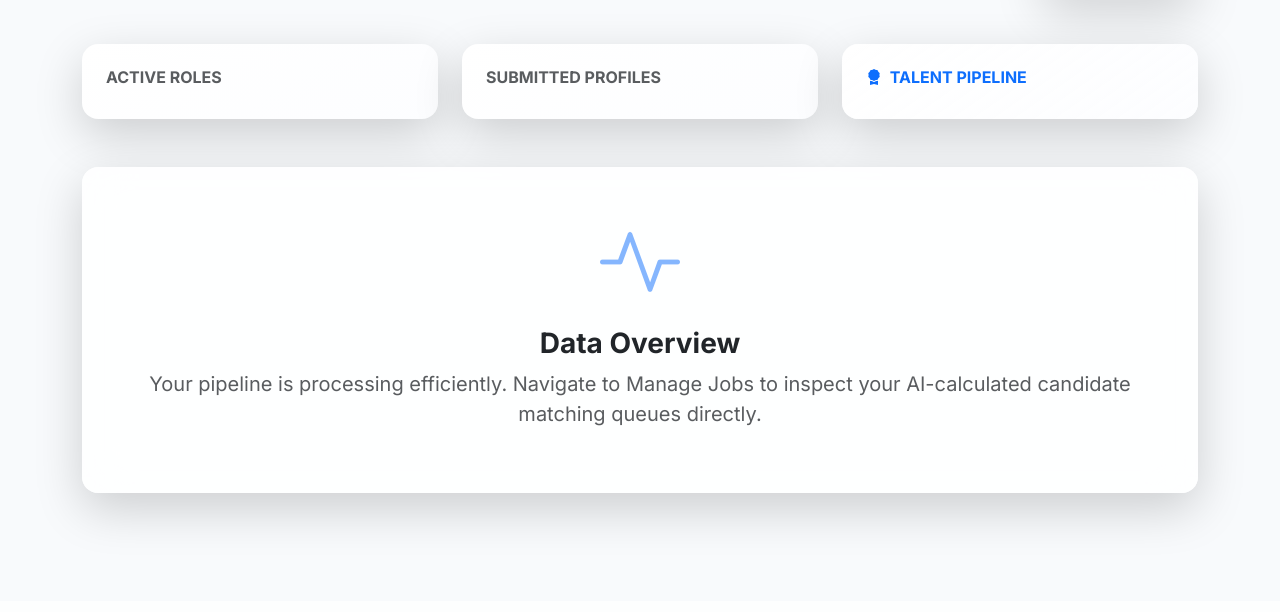
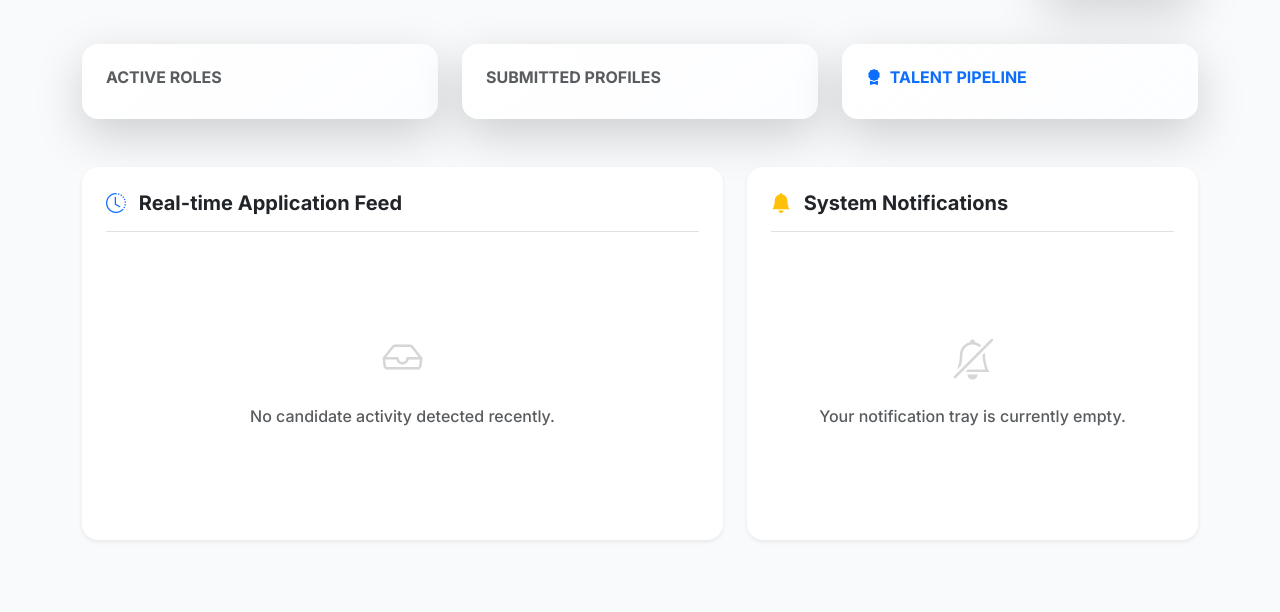
Before and after one commit to umang-16/AI-Resume-Screening-System, a Flask app: template templates/hr/dashboard.html in a window 1280 px wide. Shown: the part 199-811 px from the top of the page. Before the commit the page ends 730 px from the top, so only its background shows below. Run offline with Flask 3, Linux system fonts and the light colour scheme; the template is opened without the code that fills it, so the values that code supplies are empty.

Commit message:
Build advanced HR Dashboard with real-time application feed and notification system

```diff
--- a/routes/hr.py
+++ b/routes/hr.py
@@ -30,7 +30,11 @@ def dashboard():
     total_applicants = Application.query.filter(Application.job_id.in_(job_ids)).count() if job_ids else 0
     shortlisted = Application.query.filter(Application.job_id.in_(job_ids), Application.status == 'Shortlisted').count() if job_ids else 0
 
-    return render_template('hr/dashboard.html', total_jobs=total_jobs, total_applicants=total_applicants, shortlisted=shortlisted)
+    # Advanced metrics
+    recent_apps = Application.query.filter(Application.job_id.in_(job_ids)).order_by(Application.applied_at.desc()).limit(5).all() if job_ids else []
+    notifications = Notification.query.filter_by(user_id=current_user.id).order_by(Notification.created_at.desc()).limit(10).all()
+
+    return render_template('hr/dashboard.html', total_jobs=total_jobs, total_applicants=total_applicants, shortlisted=shortlisted, recent_apps=recent_apps, notifications=notifications)
 
 @hr_bp.route('/jobs', methods=['GET', 'POST'])
 @hr_required
--- a/templates/hr/dashboard.html
+++ b/templates/hr/dashboard.html
@@ -29,9 +29,61 @@
     </div>
 </div>
 
-<div class="card p-5 border-0 shadow-lg rounded-4 glass-card text-center my-4 py-5 mb-5">
-    <div class="opacity-50 text-primary mb-3"><i class="bi bi-activity display-1"></i></div>
-    <h3 class="fw-bold text-dark">Data Overview</h3>
-    <p class="text-muted fs-5 max-w-700 mx-auto">Your pipeline is processing efficiently. Navigate to Manage Jobs to inspect your AI-calculated candidate matching queues directly.</p>
+<div class="row g-4 mb-5">
+    <div class="col-lg-7">
+        <div class="card border-0 shadow-sm rounded-4 glass-card h-100 p-4 bg-white">
+            <h5 class="fw-bold text-dark border-bottom pb-3 mb-4"><i class="bi bi-clock-history text-primary me-2"></i> Real-time Application Feed</h5>
+            {% if recent_apps %}
+                <div class="list-group list-group-flush border-0 pe-2" style="max-height: 400px; overflow-y: auto;">
+                {% for app in recent_apps %}
+                    <a href="{{ url_for('hr.view_candidates', job_id=app.job_id) }}" class="list-group-item list-group-item-action border-0 rounded-3 mb-3 p-3 shadow-sm bg-light hover-scale">
+                        <div class="d-flex w-100 justify-content-between align-items-center mb-1">
+                            <h6 class="mb-0 fw-bold text-dark">{{ app.student.name }}</h6>
+                            <small class="text-muted fw-bold" style="font-size: 0.65rem;">{{ app.applied_at.strftime('%b %d, %H:%M') }}</small>
+                        </div>
+                        <p class="mb-2 text-muted small fw-medium"><i class="bi bi-briefcase me-1"></i> {{ app.job.title }}</p>
+                        <div class="d-flex align-items-center mt-1">
+                            {% set score_color = 'success' if app.match_score >= 80 else 'warning' if app.match_score >= 50 else 'danger' %}
+                            <span class="badge bg-{{ score_color }} bg-opacity-10 text-{{ score_color }} border border-{{ score_color }} border-opacity-25 rounded-pill px-3 py-1 shadow-sm"><i class="bi bi-cpu me-1"></i> {{ app.match_score }}% Match</span>
+                            <span class="badge bg-dark bg-opacity-10 text-dark border rounded-pill px-3 py-1 ms-2 shadow-sm">{{ app.status }}</span>
+                        </div>
+                    </a>
+                {% endfor %}
+                </div>
+            {% else %}
+                <div class="text-center text-muted my-5 py-4">
+                    <i class="bi bi-inbox fs-1 d-block mb-3 opacity-25"></i>
+                    <p class="fw-medium">No candidate activity detected recently.</p>
+                </div>
+            {% endif %}
+        </div>
+    </div>
+    <div class="col-lg-5">
+        <div class="card border-0 shadow-sm rounded-4 glass-card h-100 p-4 bg-white">
+            <h5 class="fw-bold text-dark border-bottom pb-3 mb-4"><i class="bi bi-bell-fill text-warning me-2"></i> System Notifications</h5>
+            {% if notifications %}
+                <div class="list-group list-group-flush pe-2" style="max-height: 400px; overflow-y: auto;">
+                {% for notif in notifications %}
+                    <div class="list-group-item border-0 border-bottom border-light px-1 py-3">
+                        <div class="d-flex align-items-start">
+                            <div class="bg-primary bg-opacity-10 text-primary rounded-circle p-2 me-3 mt-1 shadow-sm d-flex justify-content-center align-items-center" style="width: 32px; height: 32px;">
+                                <i class="bi bi-info-circle-fill"></i>
+                            </div>
+                            <div>
+                                <p class="mb-1 fw-medium text-dark small lh-sm">{{ notif.message }}</p>
+                                <small class="text-black-50 fw-bold d-block mt-1" style="font-size: 0.65rem;">{{ notif.created_at.strftime('%Y-%m-%d %H:%M') }}</small>
+                            </div>
+                        </div>
+                    </div>
+                {% endfor %}
+                </div>
+            {% else %}
+                <div class="text-center text-muted my-5 py-4">
+                    <i class="bi bi-bell-slash fs-1 d-block mb-3 opacity-25"></i>
+                    <p class="fw-medium">Your notification tray is currently empty.</p>
+                </div>
+            {% endif %}
+        </div>
+    </div>
 </div>
 {% endblock %}
```
